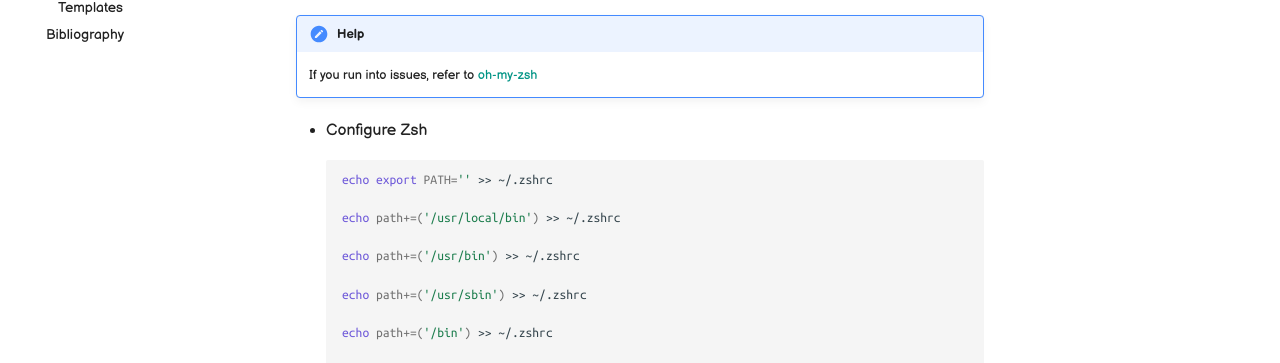
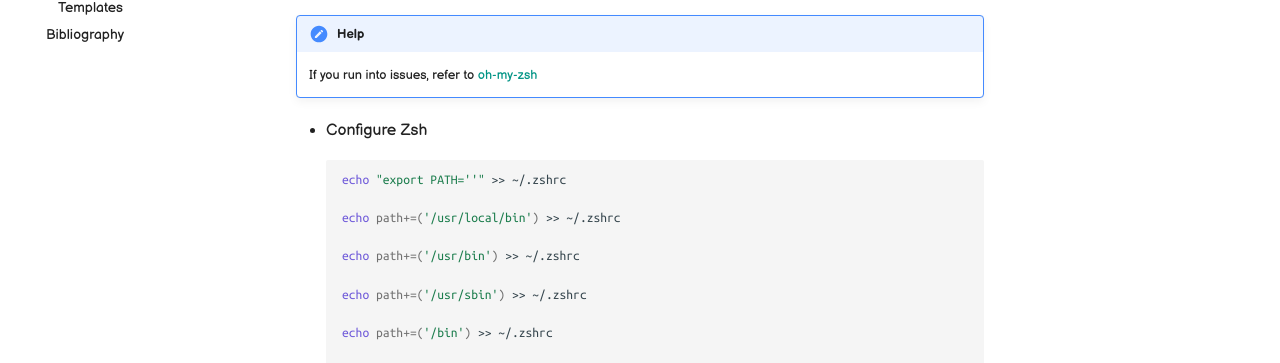
Before and after one commit to jabrielcjones/practy, an MkDocs documentation site: the page built from docs/developers/dev_setup_guide.md, in a window 1280 px wide and 900 px high, scrolled down 1464 px. Shown: the part 235-598 px from the top of the window. Built offline with MkDocs 1.6.1 and Material for MkDocs 9.7.7, drawn with Linux system fonts in a browser that asks for light colours; comment, search, counter and statistics services are not loaded.

````diff
--- a/docs/developers/dev_setup_guide.md
+++ b/docs/developers/dev_setup_guide.md
@@ -69,7 +69,7 @@ sh -c "$(curl -fsSL https://raw.github.com/ohmyzsh/ohmyzsh/master/tools/install.
 
 * Configure Zsh
 ```zsh
-echo export PATH='' >> ~/.zshrc
+echo "export PATH=''" >> ~/.zshrc
 
 echo path+=('/usr/local/bin') >> ~/.zshrc
 
````
